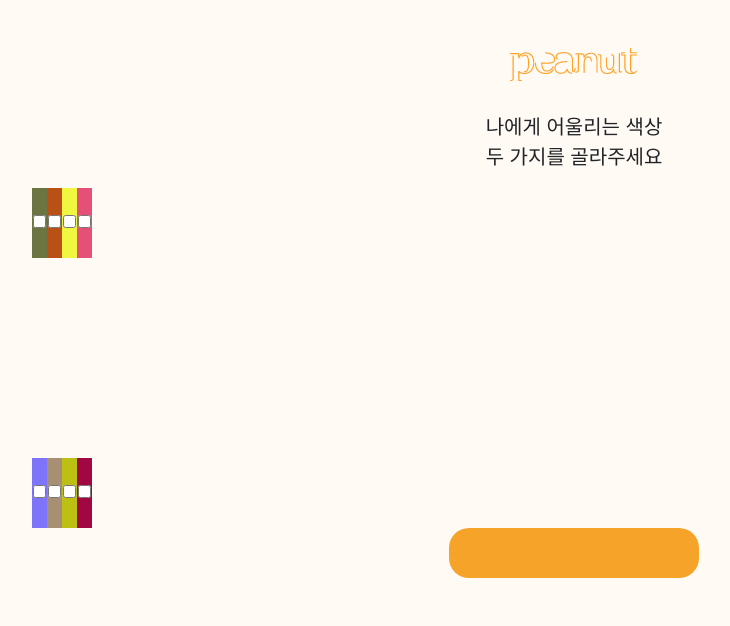
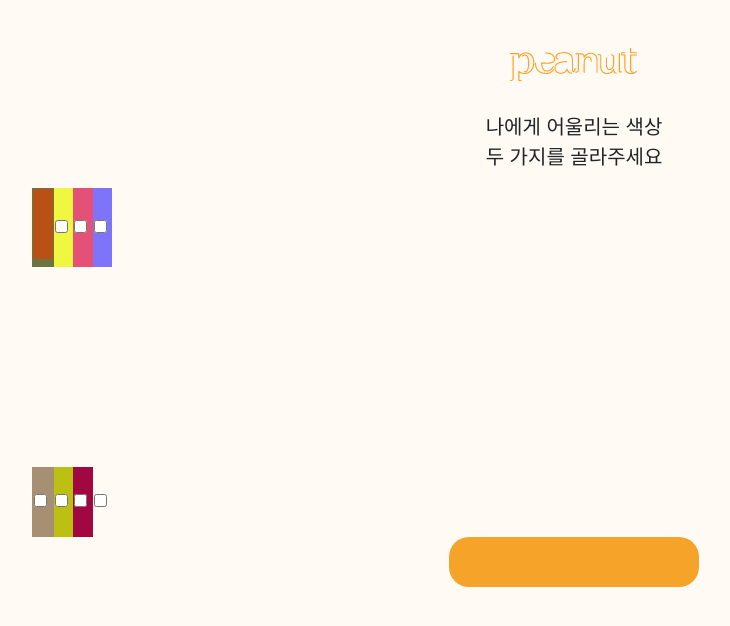
Before and after one commit to moongpom/dalc-peanut, a Django app: template personal/templates/colorSelect.html in a window 1280 px wide. Shown: the top 626 px of the page, without its empty margins (66-796 px from the left). Run offline with Django 3.2, Linux system fonts and the light colour scheme; the template is opened without the code that fills it, so the values that code supplies are empty; some libraries are stand-ins or nearby versions.

Commit message:
색깔체크박스

```diff
--- a/personal/templates/colorSelect.html
+++ b/personal/templates/colorSelect.html
@@ -10,6 +10,18 @@
   .img-box {
     height: 200px;
   }
+  input[id="c1"] + label {
+				display: inline-block;
+        width:20px;
+				cursor: pointer;
+			}
+  input[id="c1"]:checked + label {
+				background-color: #666666;
+			}
+	input[id="c1"] {
+				display: none;
+			}
+
 </style>
 <script src="https://code.jquery.com/jquery-3.6.0.min.js"></script>
 <script>
@@ -51,38 +63,39 @@
         <p id="subfont">
           <span>나에게 어울리는 색상<br/>두 가지를 골라주세요</span>
 
+
           <form method="POST" enctype="multipart/form-data">
             {%csrf_token%}
           <table>
             <tr>
-              <td class="random-color">
-                <label><input type="checkbox" name="color"></label>
+              <td  class="random-color">
+              <input id="c1" type="checkbox" name="color"> <label for ="c1" class="random-color">    </label>
               </td>
               <td class="random-color">
-                <label><input type="checkbox" name="color"></label>
+                <input id="c2" type="checkbox" name="color"> <label for ="c2"></label>
               </td>
               <td class="random-color">
-                <label><input type="checkbox" name="color"></label>
+                <input id="c3" type="checkbox" name="color"> <label for ="c3"></label>
               </td>
               <td class="random-color">
-                <label><input type="checkbox" name="color"></label>
+                <input id="c4" type="checkbox" name="color"> <label for ="c4"></label>
               </td>
             </tr>
             <tr>
-              <td class="img-box" colspan="4"> {% if imageContents.image %} <img src={{imageContents.image.url}} alt='image'  >{%endif%}</td>
+              <td class="img-box" colspan="4"> {% if imageContents.image %} <img src={{imageContents.image.url}} alt='image' height="300px" width="200px" >{%endif%}</td>
             </tr>
             <tr>
               <td class="random-color">
-                <label><input type="checkbox" name="color" ></label>
+                <input id="c5" type="checkbox" name="color"> <label for ="c5"></label>
               </td>
               <td class="random-color">
-                <label><input type="checkbox" name="color"></label>
+                <input id="c6" type="checkbox" name="color"> <label for ="c6"></label>
               </td>
               <td class="random-color">
-                <label><input type="checkbox" name="color" ></label>
+                <input id="c7" type="checkbox" name="color"> <label for ="c7"></label>
               </td>
               <td class="random-color">
-                <label><input type="checkbox" name="color"></label>
+                <input id="c8" type="checkbox" name="color"> <label for ="c8"></label>
               </td>
             </tr>
           </table>
```
